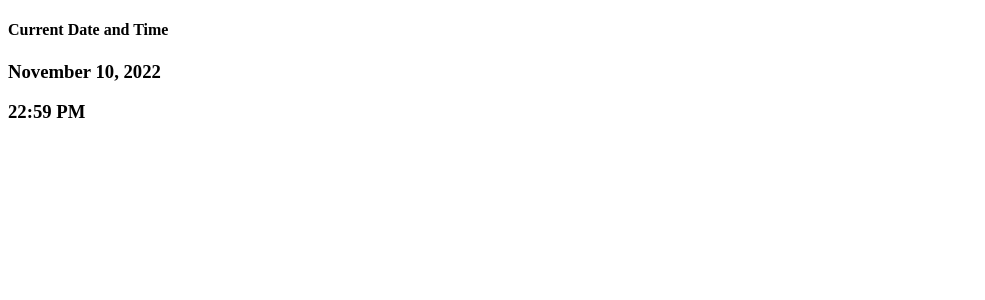
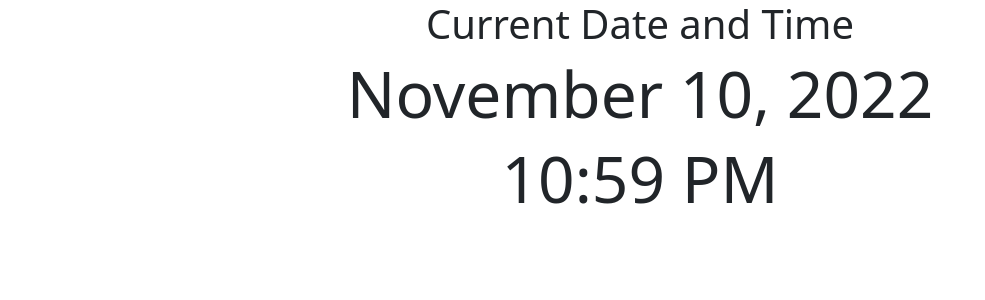
Before and after one commit to Tmstone/Django_time, a Django app: page /time_display/ in a window 1280 px wide. Shown: the top 300 px of the page, without its empty margins (0-985 px from the left). Run offline with Django 4.2, Linux system fonts and the light colour scheme.

Commit message:
added styling

```diff
--- a/time_display/templates/time_display/index.html
+++ b/time_display/templates/time_display/index.html
@@ -4,16 +4,17 @@
     <meta charset="UTF-8">
     <meta http-equiv="X-UA-Compatible" content="IE=edge">
     <meta name="viewport" content="width=device-width, initial-scale=1.0">
+    <link href="https://cdn.jsdelivr.net/npm/bootstrap@5.2.2/dist/css/bootstrap.min.css" rel="stylesheet" integrity="sha384-Zenh87qX5JnK2Jl0vWa8Ck2rdkQ2Bzep5IDxbcnCeuOxjzrPF/et3URy9Bv1WTRi" crossorigin="anonymous">
     <title>Django Date Time</title>
 </head>
 <body>
     <div class="container">
         <div class="header">
-            <h4>Current Date and Time</h4>
+            <h4 class='display-6 text-center'>Current Date and Time</h4>
         </div>
         <div>
-            <h3>{{date}}</h3>
-            <h3>{{time}}</h3>
+            <h3 class='display-3 text-center'>{{date}}</h3>
+            <h3 class='display-3 text-center'>{{time}}</h3>
         </div>
     </div>
 </body>
--- a/time_display/views.py
+++ b/time_display/views.py
@@ -7,9 +7,9 @@ from datetime import datetime
 def index(request):
     content = {
         "date": strftime('%B %d, %Y '),
-        "time": strftime('%H:%M %p'),
+        "time": strftime('%I:%M %p'),
     }
     local_time = datetime.now()
-    current_time = local_time.strftime('%H:%M %p')
+    current_time = local_time.strftime('%I:%M %p')
     print(current_time)
     return render(request, 'time_display/index.html', content)
```
